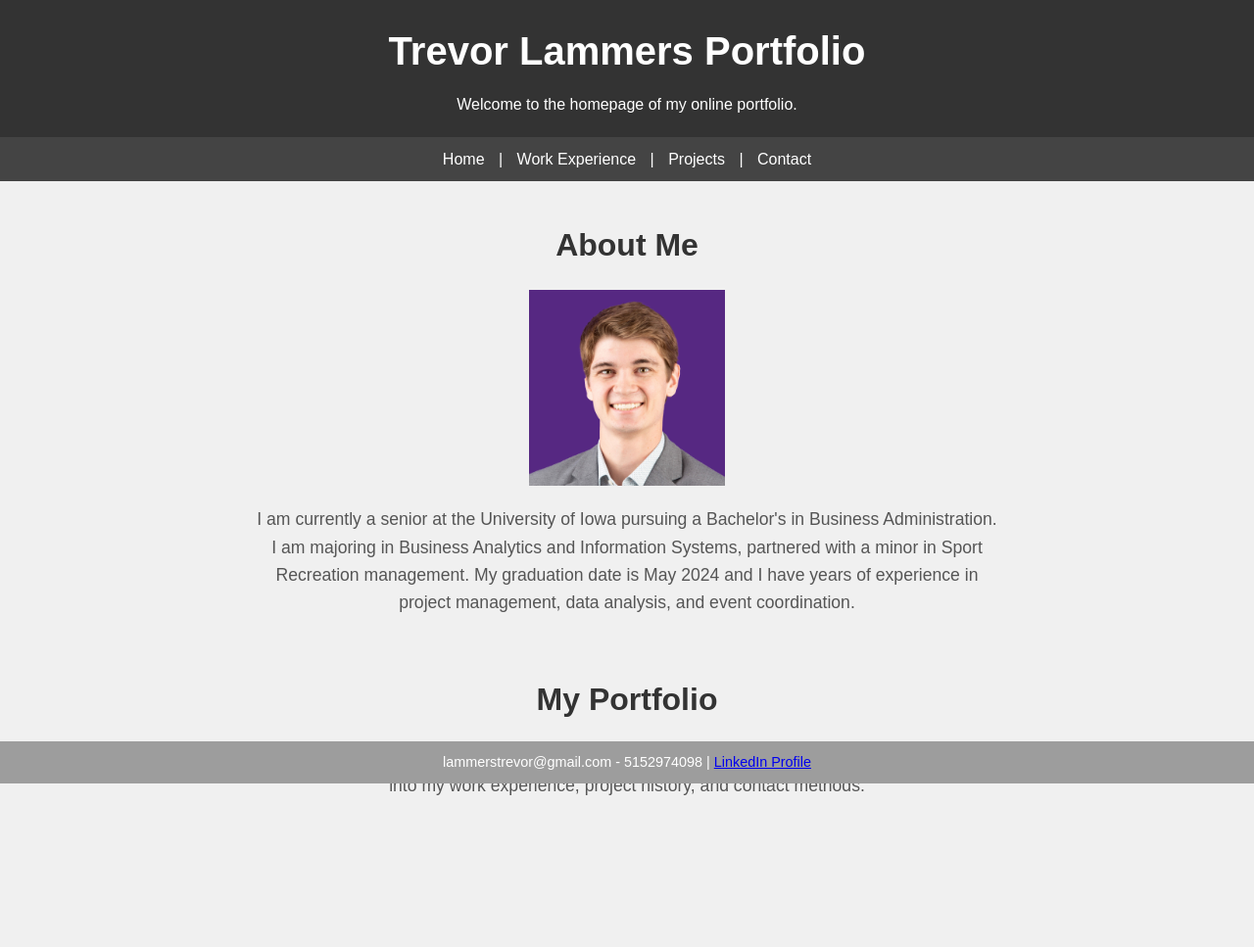
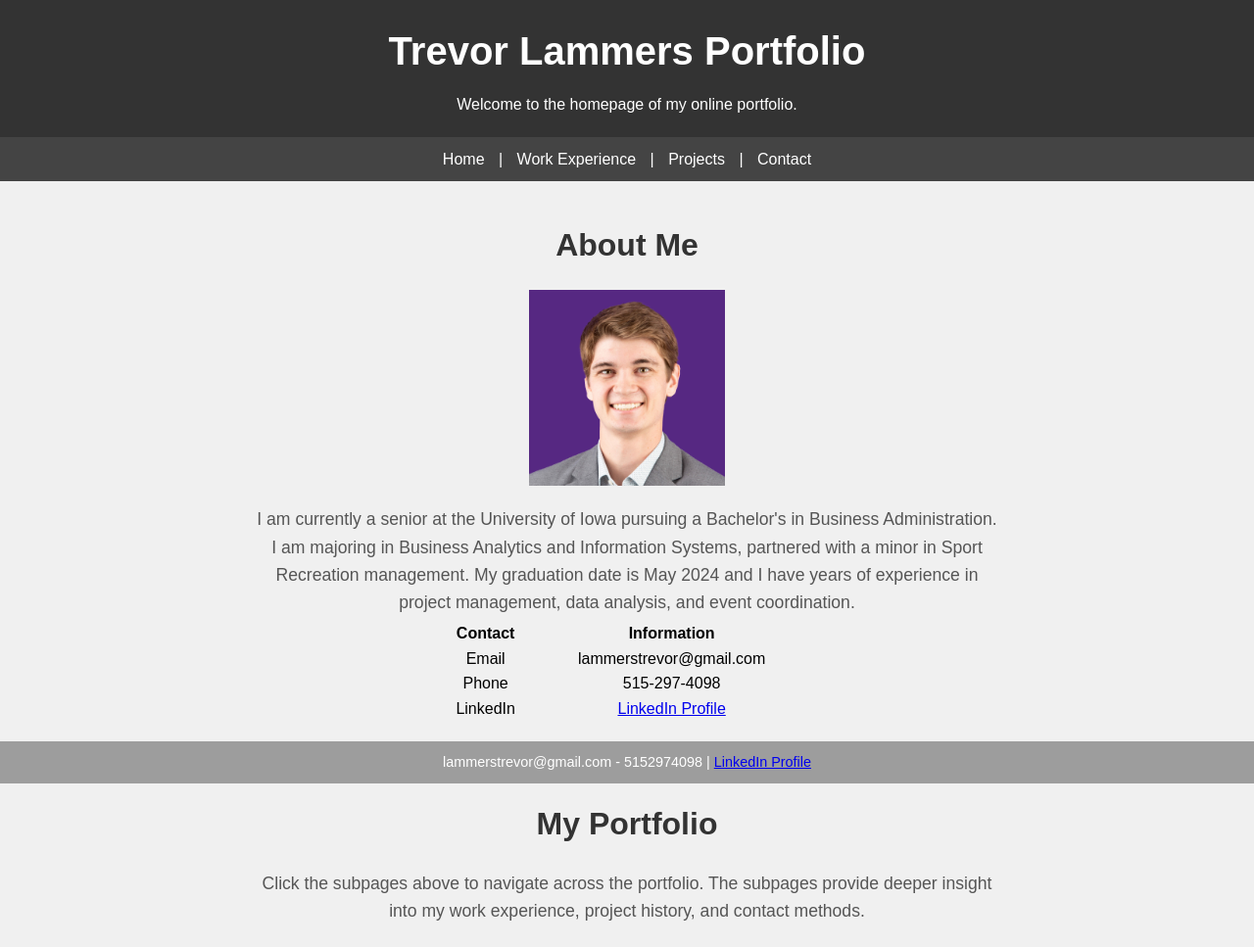
Before and after one commit to tjlammers/tjlammers_HW8, a plain HTML site: page index.html in a window 1280 px wide. Shown: the whole page at 98% size. Before the commit the page ends 856 px from the top, so only its background shows below. Drawn offline with Linux system fonts and the light colour scheme.

Commit message:
added a table and list

```diff
--- a/index.html
+++ b/index.html
@@ -71,6 +71,14 @@
             line-height: 1.6;
         }
 
+        table {
+            width: 50%; /* Table takes up full width */
+            border-collapse: collapse;
+            margin: 0 auto; /* Center the table horizontally */
+            margin-top: 5px;
+            margin-bottom: 20px; /* Add some space below the table */
+        }
+
         /* Footer styles */
         footer {
             background-color: #9d9d9d;
@@ -112,6 +120,25 @@
         <h2>About Me</h2>
         <img src="HeadshotPurple.jpg" alt="Profile Picture">
         <p>I am currently a senior at the University of Iowa pursuing a Bachelor's in Business Administration. I am majoring in Business Analytics and Information Systems, partnered with a minor in Sport Recreation management. My graduation date is May 2024 and I have years of experience in project management, data analysis, and event coordination.</p>
+        <table>
+            <tr>
+                <th>Contact</th>
+                <th>Information</th>
+            </tr>
+            <tr>
+                <td>Email</td>
+                <td>lammerstrevor@gmail.com</td>
+            </tr>
+            <tr>
+                <td>Phone</td>
+                <td>515-297-4098</td>
+            </tr>
+            <tr>
+                <td>LinkedIn</td>
+                <td><a href="https://www.linkedin.com/in/trevor-lammers-155484250/">LinkedIn Profile</a></td>
+            </tr>
+            <!-- Add more rows for additional facts -->
+        </table>
     </section>
 
     <section>
```
